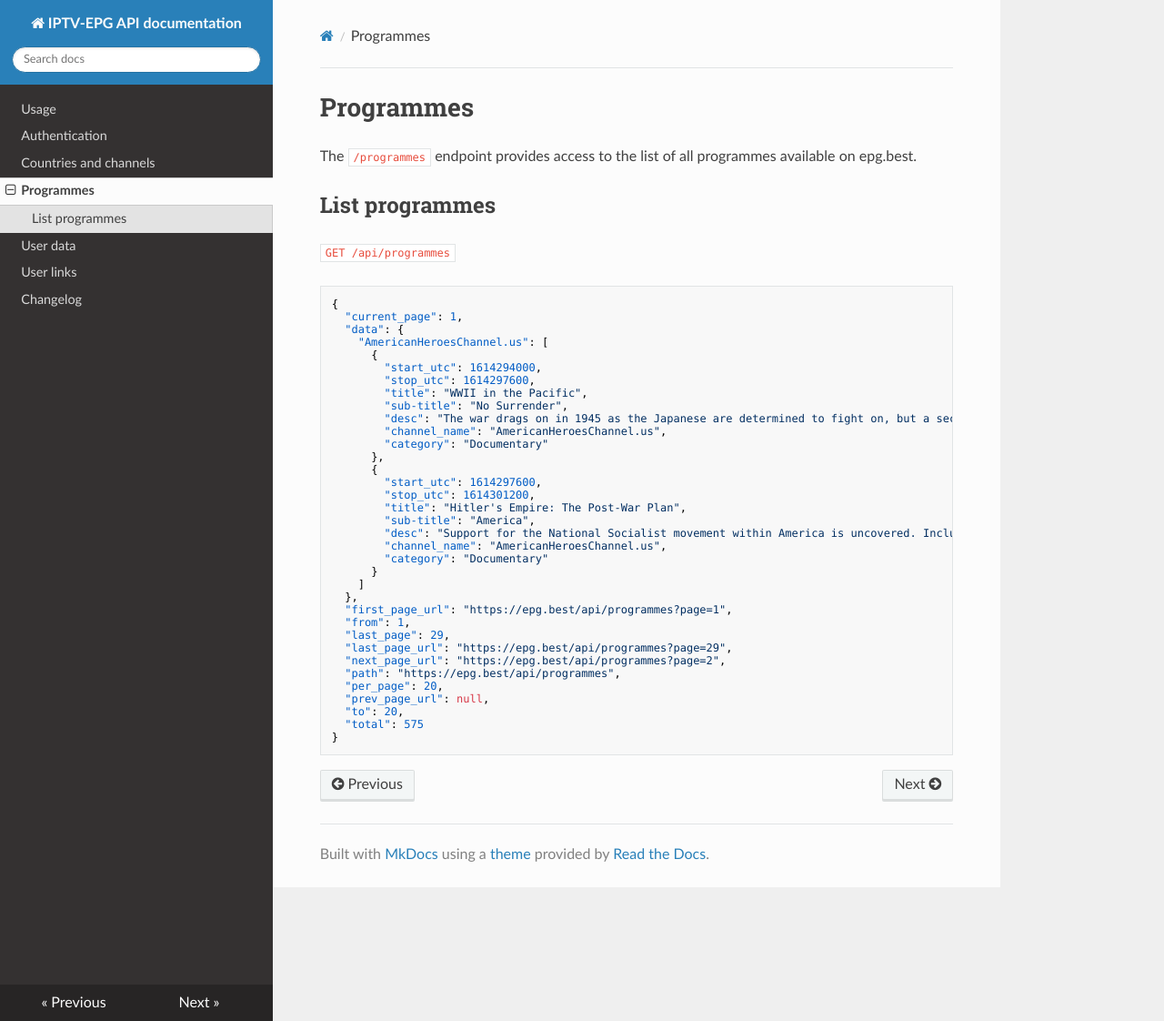
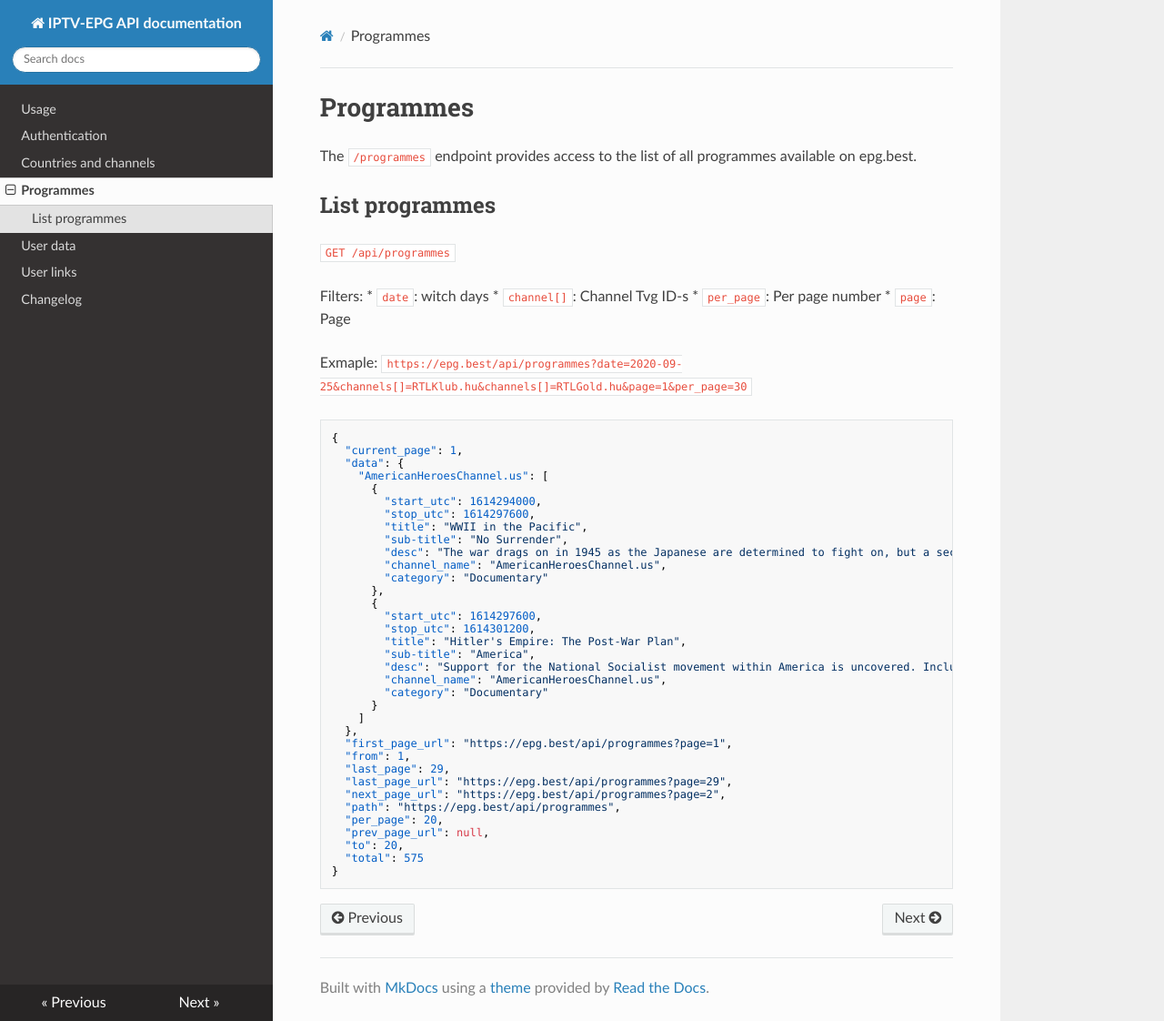
Before and after one commit to iptv-epg/api-docs, an MkDocs documentation site: the page built from docs/programmes.md, in a window 1280 px wide and 1122 px high. Shown: the whole window at 91% size. Built offline with MkDocs 1.6.1, drawn with Linux system fonts in a browser that asks for light colours; nearby versions of some CDN libraries; old or Windows-style settings are respelled for this version of MkDocs.

Commit message:
Update programmes.md
* Add example
* Add filter options

````diff
--- a/docs/programmes.md
+++ b/docs/programmes.md
@@ -5,6 +5,15 @@ The `/programmes` endpoint provides access to the list of all programmes availab
 ## List programmes
 
 `GET /api/programmes`
+
+
+Filters:
+  * `date`: witch days
+  * `channel[]`: Channel Tvg ID-s
+  * `per_page`: Per page number
+  * `page`:  Page
+
+Exmaple: `https://epg.best/api/programmes?date=2020-09-25&channels[]=RTLKlub.hu&channels[]=RTLGold.hu&page=1&per_page=30`
 
 ```json
 {
````
